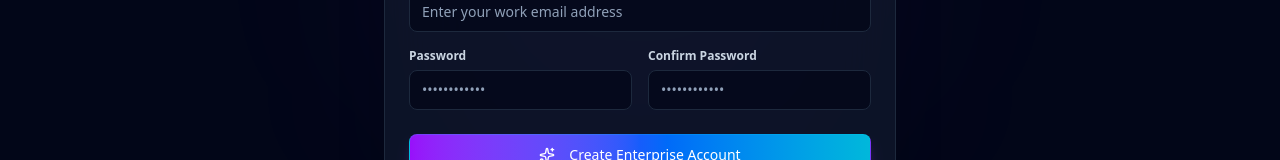
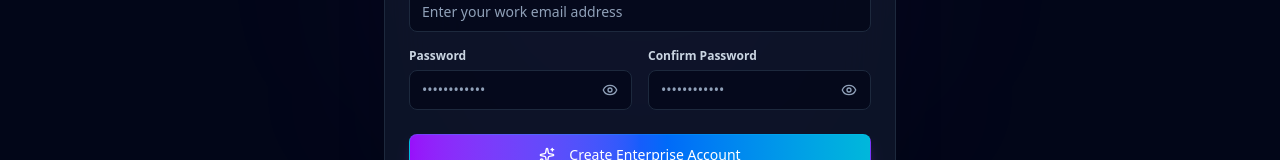
Before and after one commit to santhoshkumars19/Autonomous-Enterprise-Evolution-Engine, a Next.js app: page /signup in a window 1280 px wide. Shown: the part 480-640 px from the top of the page. Built offline with nearby package versions, Linux system fonts and the light colour scheme.

Commit message:
Add Password Visibility Toggle (Show/Hide Password) across all login, signup, forgot password, and admin pages

```diff
--- a/src/app/admin/dashboard/page.tsx
+++ b/src/app/admin/dashboard/page.tsx
@@ -33,6 +33,8 @@
   BarChart3,
   Menu,
   X,
+  Eye,
+  EyeOff,
 } from "lucide-react";
 import {
   ResponsiveContainer,
@@ -114,6 +116,7 @@
   // User Management Modal state
   const [isAddUserOpen, setIsAddUserOpen] = useState(false);
   const [newUserForm, setNewUserForm] = useState({ name: "", email: "", password: "", company: "", role: "user" });
+  const [showAddUserPassword, setShowAddUserPassword] = useState(false);
   const [isSubmittingUser, setIsSubmittingUser] = useState(false);
   const [userSearchTerm, setUserSearchTerm] = useState("");
 
@@ -770,14 +773,29 @@
 
               <div className="space-y-1">
                 <label className="font-semibold text-slate-700 dark:text-slate-300">Initial Password *</label>
+                <div className="relative w-full">
                   <input
-                  type="password"
+                    type={showAddUserPassword ? "text" : "password"}
                     required
                     value={newUserForm.password}
                     onChange={(e) => setNewUserForm({ ...newUserForm, password: e.target.value })}
                     placeholder="••••••••"
-                  className="w-full bg-white dark:bg-slate-950 border border-slate-300 dark:border-slate-800 rounded-xl px-3 py-2 text-slate-900 dark:text-white placeholder-slate-400 dark:placeholder-slate-500 focus:outline-none focus:border-purple-500 font-mono"
+                    className="w-full bg-white dark:bg-slate-950 border border-slate-300 dark:border-slate-800 rounded-xl pl-3 pr-10 py-2 text-slate-900 dark:text-white placeholder-slate-400 dark:placeholder-slate-500 focus:outline-none focus:border-purple-500 font-mono"
                   />
+                  <button
+                    type="button"
+                    onClick={() => setShowAddUserPassword((prev) => !prev)}
+                    className="absolute right-3 top-1/2 -translate-y-1/2 text-slate-400 hover:text-slate-600 dark:hover:text-slate-200 focus:outline-none focus:text-purple-500 transition-colors p-0.5"
+                    aria-label={showAddUserPassword ? "Hide password" : "Show password"}
+                    title={showAddUserPassword ? "Hide password" : "Show password"}
+                  >
+                    {showAddUserPassword ? (
+                      <EyeOff className="w-4 h-4" />
+                    ) : (
+                      <Eye className="w-4 h-4" />
+                    )}
+                  </button>
+                </div>
               </div>
 
               <div className="space-y-1">
--- a/src/app/admin/login/page.tsx
+++ b/src/app/admin/login/page.tsx
@@ -2,7 +2,7 @@
 
 import React, { useState } from "react";
 import { useRouter } from "next/navigation";
-import { Shield, Lock, Mail, KeyRound, AlertCircle, CheckCircle2, ArrowRight, Loader2, Sparkles, Server } from "lucide-react";
+import { Shield, Lock, Mail, KeyRound, AlertCircle, CheckCircle2, ArrowRight, Loader2, Sparkles, Server, Eye, EyeOff } from "lucide-react";
 import { useAuth } from "@/components/auth-provider";
 import { Button } from "@/components/ui/button";
 import { Badge } from "@/components/ui/badge";
@@ -13,6 +13,7 @@
 
   const [email, setEmail] = useState("admin@evoai.com");
   const [password, setPassword] = useState("Admin@123");
+  const [showPassword, setShowPassword] = useState(false);
   const [isSubmitting, setIsSubmitting] = useState(false);
   const [errorMessage, setErrorMessage] = useState<string | null>(null);
   const [successMessage, setSuccessMessage] = useState<string | null>(null);
@@ -118,14 +119,29 @@
               <label className="font-semibold text-slate-300 flex items-center gap-1.5">
                 <KeyRound className="w-3.5 h-3.5 text-indigo-400" /> Admin Access Password *
               </label>
+              <div className="relative w-full">
                 <input
-                type="password"
+                  type={showPassword ? "text" : "password"}
                   required
                   value={password}
                   onChange={(e) => setPassword(e.target.value)}
                   placeholder="••••••••••••"
-                className="w-full bg-slate-950/90 border border-slate-800 rounded-xl px-4 py-3 text-white placeholder-slate-600 focus:outline-none focus:border-indigo-500 focus:ring-1 focus:ring-indigo-500 transition-all font-mono"
+                  className="w-full bg-slate-950/90 border border-slate-800 rounded-xl pl-4 pr-10 py-3 text-white placeholder-slate-600 focus:outline-none focus:border-indigo-500 focus:ring-1 focus:ring-indigo-500 transition-all font-mono"
                 />
+                <button
+                  type="button"
+                  onClick={() => setShowPassword((prev) => !prev)}
+                  className="absolute right-3.5 top-1/2 -translate-y-1/2 text-slate-400 hover:text-slate-200 focus:outline-none focus:text-indigo-400 transition-colors p-0.5"
+                  aria-label={showPassword ? "Hide password" : "Show password"}
+                  title={showPassword ? "Hide password" : "Show password"}
+                >
+                  {showPassword ? (
+                    <EyeOff className="w-4 h-4" />
+                  ) : (
+                    <Eye className="w-4 h-4" />
+                  )}
+                </button>
+              </div>
             </div>
 
             {/* Autofill Helper Pill */}
--- a/src/components/ui/input.tsx
+++ b/src/components/ui/input.tsx
@@ -1,5 +1,6 @@
-import React from "react";
+import React, { useState } from "react";
 import { cn } from "@/lib/utils";
+import { Eye, EyeOff } from "lucide-react";
 
 export interface InputProps extends React.InputHTMLAttributes<HTMLInputElement> {
   label?: string;
@@ -8,6 +9,10 @@
 
 export const Input = React.forwardRef<HTMLInputElement, InputProps>(
   ({ className, type = "text", label, error, ...props }, ref) => {
+    const [showPassword, setShowPassword] = useState(false);
+    const isPassword = type === "password";
+    const actualType = isPassword ? (showPassword ? "text" : "password") : type;
+
     return (
       <div className="w-full space-y-1.5">
         {label && (
@@ -15,16 +20,34 @@
             {label}
           </label>
         )}
+        <div className="relative w-full">
           <input
-          type={type}
+            type={actualType}
             className={cn(
               "flex h-10 w-full rounded-lg border border-slate-300 dark:border-slate-800 bg-white/70 dark:bg-slate-950/70 px-3 py-2 text-sm text-slate-900 dark:text-slate-100 placeholder:text-slate-400 focus:outline-none focus:ring-2 focus:ring-indigo-500 focus:border-transparent transition-all disabled:opacity-50",
+              isPassword && "pr-10",
               error && "border-rose-500 focus:ring-rose-500",
               className
             )}
             ref={ref}
             {...props}
           />
+          {isPassword && (
+            <button
+              type="button"
+              onClick={() => setShowPassword((prev) => !prev)}
+              className="absolute right-3 top-1/2 -translate-y-1/2 text-slate-400 hover:text-slate-600 dark:hover:text-slate-200 focus:outline-none focus:text-indigo-500 transition-colors p-0.5"
+              aria-label={showPassword ? "Hide password" : "Show password"}
+              title={showPassword ? "Hide password" : "Show password"}
+            >
+              {showPassword ? (
+                <EyeOff className="w-4 h-4" />
+              ) : (
+                <Eye className="w-4 h-4" />
+              )}
+            </button>
+          )}
+        </div>
         {error && <p className="text-xs text-rose-500">{error}</p>}
       </div>
     );
```
Lines whose indentation alone changed are shown as unchanged.
